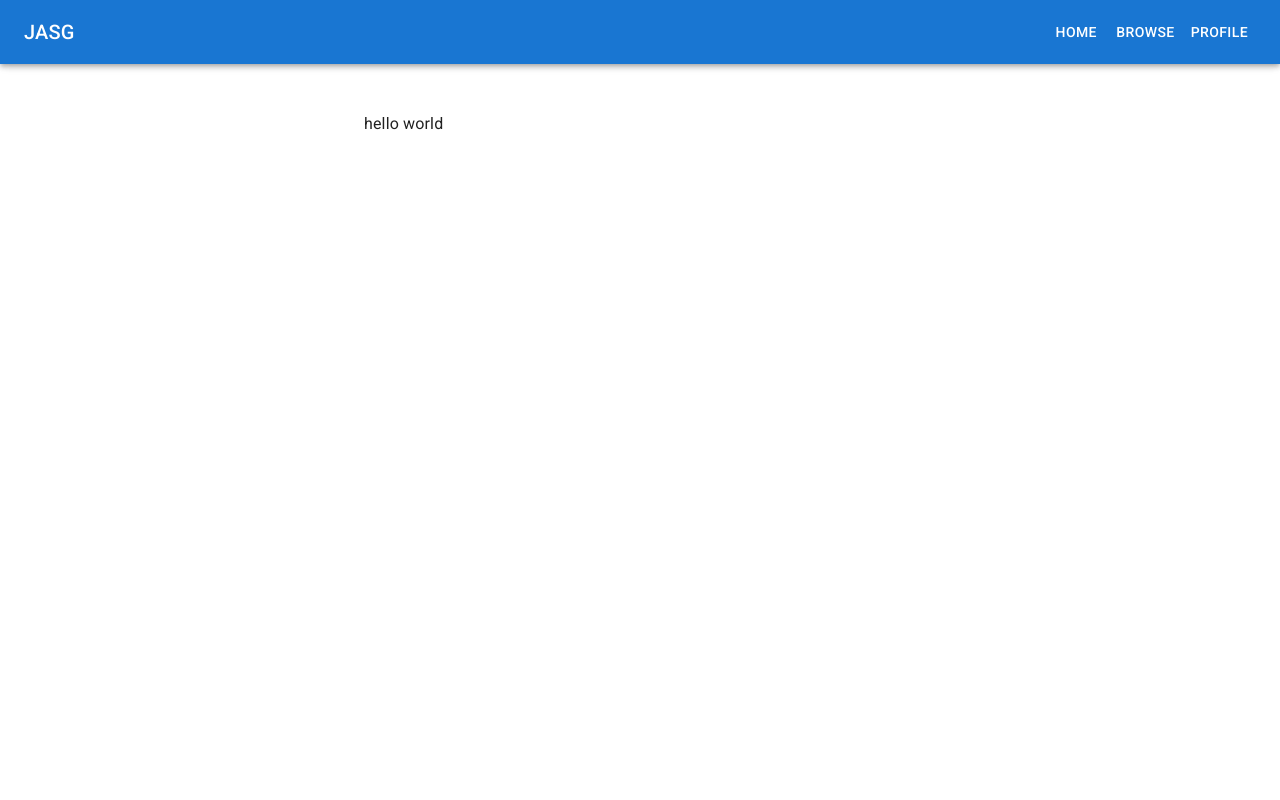
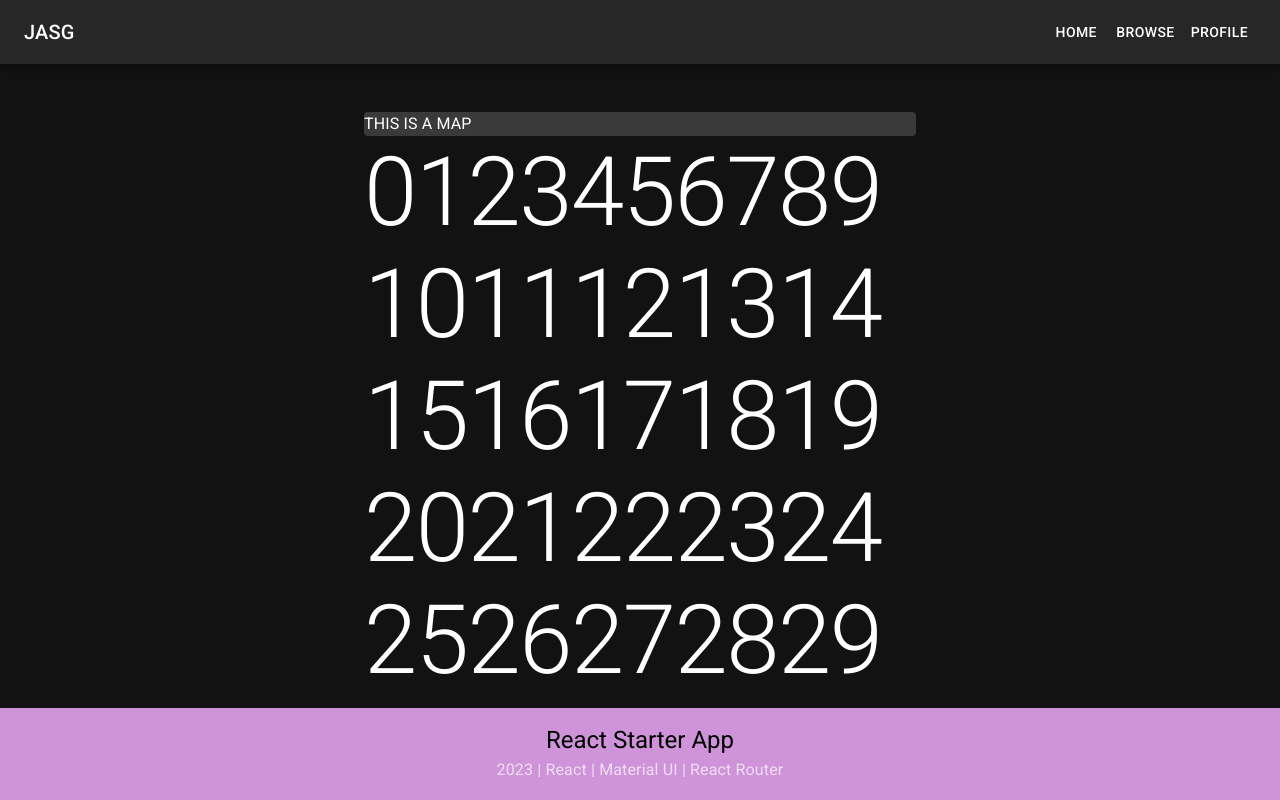
Before and after one commit to KINGTUT10101/ContentSharingPlatform, a React (Create React App) app in the folder client/: page / in a window 1280 px wide. Shown: the top 800 px of the page. Built offline with nearby package versions, Linux system fonts and the light colour scheme.

Commit message:
Add sticky header and footer

```diff
--- a/client/src/App.js
+++ b/client/src/App.js
@@ -1,22 +1,36 @@
 import { Routes, Route } from "react-router-dom"
 import Container from "@mui/material/Container"
+import { ThemeProvider, createTheme } from '@mui/material/styles';
+import CssBaseline from '@mui/material/CssBaseline';
 
-import { Link } from "react-router-dom"; // TEMP
+// Components
 import Header from "./components/Header"
+import Footer from "./components/Footer"
 
+// Pages
 import Home from "./pages/Home"
+
+const darkTheme = createTheme({
+  palette: {
+    mode: 'dark',
+  },
+});
 
 function App() {
   return (
     <div className="App">
+      <ThemeProvider theme={darkTheme}>
+        <CssBaseline />
         <Header />
-      <Container maxWidth="sm">
+        <Container maxWidth="sm" sx={{ pb: '2rem', wordWrap: 'break-word' }}>
           <Routes>
             <Route path="/" element={ <Home /> } />
             <Route path="about" element={ <div> about me!!! </div> } />
             <Route path="contact" element={ <div> here are my contacts </div> } />
           </Routes>
         </Container>
+        <Footer />
+      </ThemeProvider>
     </div>
   )
 }
--- a/client/src/components/ContentCard.js
+++ b/client/src/components/ContentCard.js
@@ -1,9 +1,21 @@
 import Paper from "@mui/material/Paper"
+import Typography from '@mui/material/Typography';
+
+let teststr = ""
+
+for (let i = 0; i < 100000; ++i) {
+  teststr += i
+}
 
 export default function ContentCard () {
   return (
     <div>
-
+      <Paper elevation={30}>
+        THIS IS A MAP
+      </Paper>
+      <Typography variant="h1" component="h2" noWrap={false}>
+        {teststr}
+      </Typography>
     </div>
   )
 }
--- a/client/src/components/Footer.js
+++ b/client/src/components/Footer.js
@@ -0,0 +1,33 @@
+import React, { FC, ReactElement } from "react";
+import { Box, Container, Grid, Typography } from "@mui/material";
+
+export default function Footer () {
+  return (
+    <Box
+      sx={{
+        width: "100%",
+        height: "auto",
+        backgroundColor: "secondary.main",
+        paddingTop: "1rem",
+        paddingBottom: "1rem",
+        bottom: 0,
+        position: "fixed"
+      }}
+    >
+      <Container maxWidth="lg">
+        <Grid container direction="column" alignItems="center">
+          <Grid item xs={12}>
+            <Typography color="black" variant="h5">
+              React Starter App
+            </Typography>
+          </Grid>
+          <Grid item xs={12}>
+            <Typography color="textSecondary" variant="subtitle1">
+              {`${new Date().getFullYear()} | React | Material UI | React Router`}
+            </Typography>
+          </Grid>
+        </Grid>
+      </Container>
+    </Box>
+  );
+};
--- a/client/src/components/Header.js
+++ b/client/src/components/Header.js
@@ -38,7 +38,7 @@ export default function Header(props: Props) {
   };
 
   const drawer = (
-    <Box onClick={handleDrawerToggle} sx={{ textAlign: 'center' }}>
+    <Box onClick={handleDrawerToggle} sx={{ textAlign: 'center' }} stickyHeader={true}>
       <Typography variant="h6" sx={{ my: 2 }}>
         {siteName}
       </Typography>
--- a/client/src/pages/Home.js
+++ b/client/src/pages/Home.js
@@ -1,7 +1,18 @@
+import ContentCard from "../components/ContentCard"
+import Grid from "@mui/material/Grid"
+
 export default function Home() {
   return (
     <div>
-      hello world
+      <ContentCard />
     </div>
   )
 }
+
+{/* <Grid container spacing={{ xs: 2, md: 3 }} columns={{ xs: 4, sm: 8, md: 12 }}>
+  {Array.from(Array(6)).map((_, index) => (
+    <Grid item xs={2} sm={4} md={4} key={index}>
+      test
+    </Grid>
+  ))}
+</Grid> */}
--- a/package.json
+++ b/package.json
@@ -17,6 +17,7 @@
     "concurrently": "^8.2.2"
   },
   "dependencies": {
+    "@material-ui/core": "^4.12.4",
     "dotenv": "^16.3.1",
     "express": "^4.18.2"
   }
```
Also changed, not shown: 1 other file (tests, documents, lock files or other folders). Lines whose indentation alone changed are shown as unchanged.
